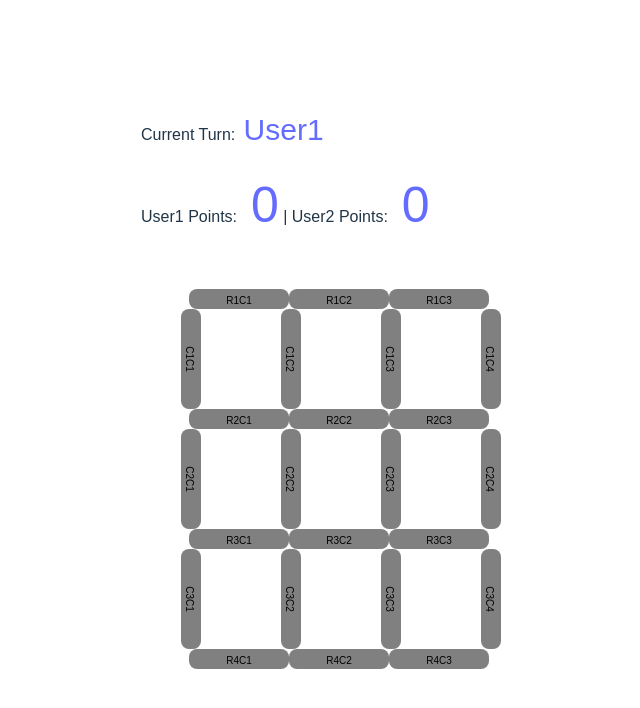
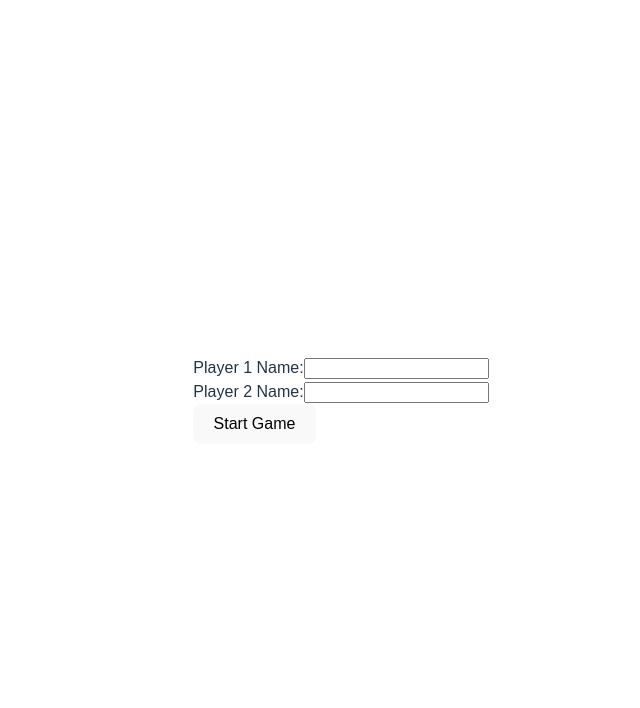
Before and after one commit to selmanfariz18/Dot_connect, a React (Vite) app: page /main in a window 1280 px wide. Shown: the top 708 px of the page, without its empty margins (299-939 px from the left). Built offline with nearby package versions, Linux system fonts and the light colour scheme.

Commit message:
mannual names can be used

```diff
--- a/src/MainPage.jsx
+++ b/src/MainPage.jsx
@@ -1,5 +1,4 @@
-import React, { useState } from "react";
-import { useEffect } from "react";
+import React, { useState, useEffect } from "react";
 
 // Row and column constants
 const rowHeight = "20px";
@@ -32,50 +31,97 @@ const MainPage = () => {
   }, []);
 
   const [selectedButtons, setSelectedButtons] = useState([]);
-  const [currentUser, setCurrentUser] = useState("User1");
-  const [userPoints, setUserPoints] = useState({ User1: 0, User2: 0 });
+  const [currentUser, setCurrentUser] = useState("");
+  const [userPoints, setUserPoints] = useState({});
+  const [gameStarted, setGameStarted] = useState(false);
+  const [playerNames, setPlayerNames] = useState({ player1: "", player2: "" });
 
   const handleButtonClick = (buttonId) => {
     if (!selectedButtons.includes(buttonId)) {
       setSelectedButtons([...selectedButtons, buttonId]);
-      // Check for completed sets and assign points before switching turns
       checkAndAssignPoints(buttonId);
-      // Switch turns
-      setCurrentUser(currentUser === "User1" ? "User2" : "User1");
+      setCurrentUser(
+        currentUser === playerNames.player1
+          ? playerNames.player2
+          : playerNames.player1
+      );
     }
   };
 
   const checkAndAssignPoints = (buttonId) => {
     const newUserPoints = { ...userPoints };
     sets.forEach((set) => {
-      if (set.includes(buttonId)) {
-        // Check if all buttons in the set are selected
-        if (
-          set.every((id) => selectedButtons.includes(id) || id === buttonId)
-        ) {
-          newUserPoints[currentUser] += 1; // Assign point to the current user
-        }
+      if (
+        set.includes(buttonId) &&
+        set.every((id) => selectedButtons.includes(id) || id === buttonId)
+      ) {
+        newUserPoints[currentUser] += 1;
       }
     });
     setUserPoints(newUserPoints);
   };
 
-  const isGameOver = () => {
-    // Assuming you have a total of 12 unique buttons based on your sets array
-    return selectedButtons.length === 24;
-  };
+  const isGameOver = () => selectedButtons.length === 24;
 
   const getWinner = () => {
-    if (userPoints.User1 > userPoints.User2) return "User1";
-    else if (userPoints.User1 < userPoints.User2) return "User2";
+    const score1 = userPoints[playerNames.player1] || 0;
+    const score2 = userPoints[playerNames.player2] || 0;
+
+    if (score1 > score2) return playerNames.player1;
+    else if (score1 < score2) return playerNames.player2;
     else return "Draw";
   };
 
   const restartGame = () => {
     setSelectedButtons([]);
-    setCurrentUser("User1");
-    setUserPoints({ User1: 0, User2: 0 });
+    setCurrentUser(playerNames.player1);
+    setUserPoints({ [playerNames.player1]: 0, [playerNames.player2]: 0 });
+    setGameStarted(true);
   };
+
+  const handleNameSubmit = (event) => {
+    event.preventDefault();
+    setCurrentUser(playerNames.player1);
+    setUserPoints({ [playerNames.player1]: 0, [playerNames.player2]: 0 });
+    setGameStarted(true);
+  };
+
+  const handleNameChange = (event) => {
+    const { name, value } = event.target;
+    setPlayerNames({ ...playerNames, [name]: value });
+  };
+
+  if (!gameStarted) {
+    return (
+      <div>
+        <form onSubmit={handleNameSubmit}>
+          <label>
+            Player 1 Name:
+            <input
+              type="text"
+              name="player1"
+              value={playerNames.player1}
+              onChange={handleNameChange}
+              required
+            />
+          </label>
+          <br />
+          <label>
+            Player 2 Name:
+            <input
+              type="text"
+              name="player2"
+              value={playerNames.player2}
+              onChange={handleNameChange}
+              required
+            />
+          </label>
+          <br />
+          <button type="submit">Start Game</button>
+        </form>
+      </div>
+    );
+  }
 
   return (
     <div>
@@ -83,10 +129,16 @@ const MainPage = () => {
         Current Turn:<a style={{ fontSize: "30px" }}> {currentUser}</a>
       </p>
       <p>
-        User1 Points:<a style={{ fontSize: "50px" }}> {userPoints.User1}</a> |
-        User2 Points:
-        <a style={{ fontSize: "50px" }}> {userPoints.User2}</a>
+        {playerNames.player1} Points:{" "}
+        <span style={{ fontSize: "50px" }}>
+          {userPoints[playerNames.player1] || 0}
+        </span>{" "}
+        |{playerNames.player2} Points:{" "}
+        <span style={{ fontSize: "50px" }}>
+          {userPoints[playerNames.player2] || 0}
+        </span>
       </p>
+
       {/*row 1*/}
       <div className="row">
         <button
```
